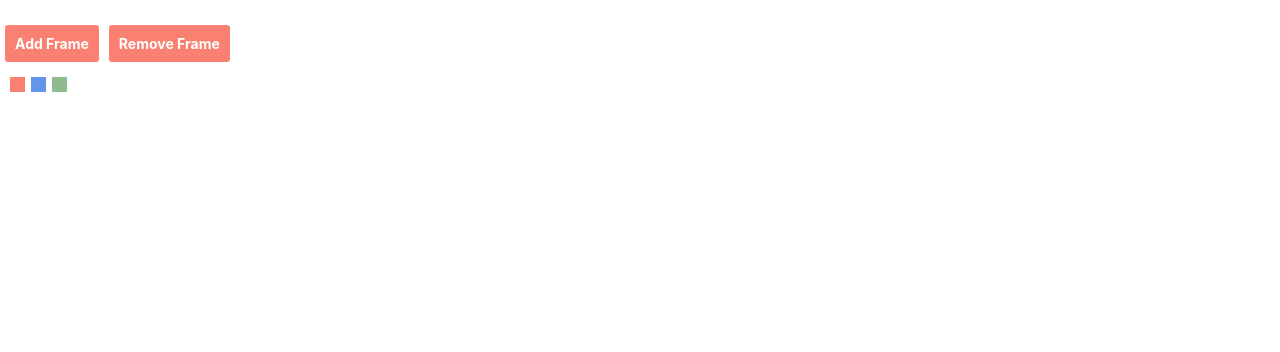
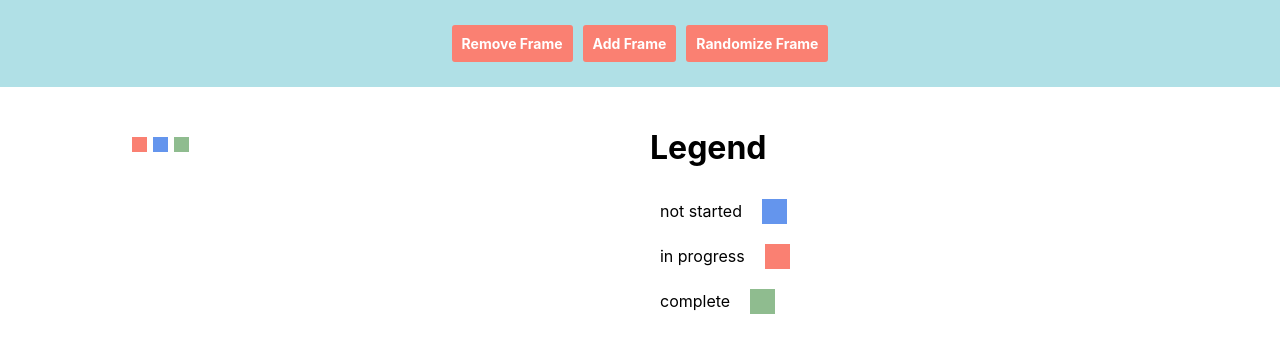
Before and after one commit to aidangannon/Aidan.FrameDancer, a React (Create React App) app: page / in a window 1280 px wide. Shown: the top 352 px of the page. Built offline with nearby package versions, Linux system fonts and the light colour scheme.

Commit message:
added navbar and legend

```diff
--- a/package.json
+++ b/package.json
@@ -45,6 +45,7 @@
     ]
   },
   "devDependencies": {
-    "@types/styled-components": "^5.1.15"
+    "@types/styled-components": "^5.1.15",
+    "react-bootstrap": "^1.6.4"
   }
 }
--- a/src/components/button.tsx
+++ b/src/components/button.tsx
@@ -13,13 +13,15 @@ const Button = styled.button`
   font-size: 14px;
   font-family: -apple-system, BlinkMacSystemFont, 'Segoe UI', 'Roboto', 'Oxygen', 'Ubuntu', 'Cantarell', 'Fira Sans', 'Droid Sans', 'Helvetica Neue', sans-serif;
   border-radius: 3px;
-  margin: 5px;`
+  margin: 5px;
+`
 
 // component that represents a button
-const GeneralButton = (props: {onClick: React.MouseEventHandler<HTMLButtonElement>, content: string}): JSX.Element =>{
+const GeneralButton = ({onClick, content}: {onClick: React.MouseEventHandler<HTMLButtonElement>, content: string}): JSX.Element =>{
     return(
-        <Button onClick={props.onClick}>
-            {props.content}
+        <Button
+            onClick={onClick}>
+            {content}
         </Button>
     );
 }
--- /dev/null
+++ b/src/components/frameLegend.tsx
@@ -0,0 +1,21 @@
+import React, {Fragment} from "react";
+import {FrameStatusEnum} from "../enums/frameStatusEnum";
+import FrameLegendItem from "./frameLegendItem";
+import styled from "styled-components";
+
+const Container = styled.div`
+  text-align: left;
+`;
+
+const FrameLegend = () =>{
+    return(
+        <Container>
+            <h1>Legend</h1>
+            <FrameLegendItem frameStatus={FrameStatusEnum.NotStarted}/>
+            <FrameLegendItem frameStatus={FrameStatusEnum.InProgress}/>
+            <FrameLegendItem frameStatus={FrameStatusEnum.Complete}/>
+        </Container>
+    );
+}
+
+export default FrameLegend;
--- /dev/null
+++ b/src/components/frameLegendItem.tsx
@@ -0,0 +1,32 @@
+import React, { Fragment } from "react";
+import {FrameStatusEnum} from "../enums/frameStatusEnum";
+import styled from "styled-components";
+import frameStatusToColorMapper from "./services/frameStatusToColorMapper";
+import frameStatusToNameParser from "./services/frameStatusToNameParser";
+
+const Frame = styled.div`
+  width: 25px;
+  height: 25px;
+  background-color: ${({frameStatus}: {frameStatus: FrameStatusEnum}) => frameStatusToColorMapper(frameStatus)};
+  display: inline-block;
+  vertical-align: middle;
+  margin: 10px;
+`;
+
+const Text = styled.p`
+  display: inline-block;
+  vertical-align: middle;
+  margin: 10px;
+  font-size: 16px;
+`;
+
+const FrameLegendItem = ({frameStatus}: {frameStatus: FrameStatusEnum}) =>{
+    return(
+        <div style={{alignContent: "inline"}}>
+            <Text>{frameStatusToNameParser(frameStatus)}</Text>
+            <Frame frameStatus={frameStatus}/>
+        </div>
+    );
+}
+
+export default FrameLegendItem;
--- a/src/components/frames.tsx
+++ b/src/components/frames.tsx
@@ -18,6 +18,7 @@ const StyledFrames = styled.div`
   grid-template-rows: repeat(auto-fit, 20px);
   grid-gap: 1px;
   grid-auto-rows: 20px;
+  margin-top: 20px;
 `;
 
 // component that represents a collection of frames
--- /dev/null
+++ b/src/components/navBar.tsx
@@ -0,0 +1,23 @@
+import styled from "styled-components";
+import React from "react";
+import RemoveFrame from "./removeFrame";
+import AddFrame from "./addFrame";
+import RandomizeFrame from "./randomizeFrame";
+
+const Bar = styled.div`
+  padding: 20px;
+  background-color: powderblue;
+  text-align: center;
+`;
+
+const NavBar = () =>{
+    return(
+        <Bar>
+            <RemoveFrame/>
+            <AddFrame/>
+            <RandomizeFrame/>
+        </Bar>
+    );
+}
+
+export default NavBar;
--- /dev/null
+++ b/src/components/randomizeFrame.tsx
@@ -0,0 +1,32 @@
+import React, {Fragment} from 'react';
+import {useFramesContext} from "../state/framesContext";
+import {FrameStatusEnum} from "../enums/frameStatusEnum";
+import {randomInt} from "crypto";
+import GeneralButton from "./button";
+
+// component that represents a button to add frame
+const RandomizeFrame = (): JSX.Element =>{
+    const framesContext = useFramesContext();
+    const getFrame = (x: number): FrameStatusEnum => {
+        switch (x) {
+            case 0:
+                return FrameStatusEnum.Complete
+            case 1:
+                return FrameStatusEnum.InProgress
+            case 2:
+                return FrameStatusEnum.NotStarted
+            default:
+                return FrameStatusEnum.Complete
+        }
+    }
+    return(
+        <GeneralButton
+            onClick={x => framesContext.updateFrame({
+                number: 0,
+                status: getFrame(Math.floor(Math.random() * 3))
+            })}
+            content={"Randomize Frame"}/>
+    );
+}
+
+export default RandomizeFrame;
--- a/src/index.tsx
+++ b/src/index.tsx
@@ -9,20 +9,19 @@ import AddFrame from "./components/addFrame";
 import ReactTooltip from "react-tooltip";
 import RenderPage from "./pages/renderPage";
 import RemoveFrame from "./components/removeFrame";
+import styled from "styled-components";
+import NavBar from "./components/navBar";
+import FrameLegend from "./components/frameLegend";
 
 ReactDOM.render(
     <FramesProvider>
+        <NavBar/>
         <RenderPage>
-            <div>
-
+            <div style={{gridColumn: 3, gridRow: 2}}>
+                <FrameLegend/>
             </div>
-            <div>
-                <AddFrame/>
-                <RemoveFrame></RemoveFrame>
+            <div style={{gridColumn: 2, gridRow: 2}}>
                 <Frames/>
-            </div>
-            <div>
-
             </div>
         </RenderPage>
     </FramesProvider>,
--- a/src/pages/renderPage.tsx
+++ b/src/pages/renderPage.tsx
@@ -3,7 +3,7 @@ import styled from "styled-components";
 
 const Container = styled.div`
   display: grid;
-  grid-template-columns: repeat(auto-fit, 8);
+  grid-template-columns: 1fr 5fr 5fr 1fr;
   grid-gap: 20px;
 `;
 
--- a/src/state/framesContext.tsx
+++ b/src/state/framesContext.tsx
@@ -6,13 +6,15 @@ import {Action, Action1Param} from "../delegates/action";
 interface FramesContext{
     frames: FrameDto[],
     addFrame: Action1Param<FrameDto>,
-    removeLastFrame: Action
+    removeLastFrame: Action,
+    updateFrame: Action1Param<FrameDto>
 }
 
 const FramesContext = createContext<FramesContext>({
     frames: [],
     addFrame: x => {},
-    removeLastFrame: () => {}
+    removeLastFrame: () => {},
+    updateFrame: x => {}
 });
 
 export const useFramesContext = (): FramesContext => useContext(FramesContext);
@@ -33,15 +35,16 @@ const FramesProvider = (props: {children: any}) =>{
         setFrames(currentFrames)
     }
     const updateFrame = (frame: FrameDto) => {
-        const foundFrame = frames.find(x => x.number === frame.number) as FrameDto
-        foundFrame.number = frame.number;
+        const foundFrame = frames[frames.length-1];
         foundFrame.status = frame.status;
+        setFrames([...frames.filter(x => x.number !== foundFrame.number),foundFrame]);
     }
     return(
         <FramesContext.Provider value={{
                 frames: frames,
                 addFrame: addFrame,
-                removeLastFrame: removeLastFrame
+                removeLastFrame: removeLastFrame,
+                updateFrame: updateFrame
             }}>
             {props.children}
         </FramesContext.Provider>
```
Also changed, not shown: 1 other file (tests, documents, lock files or other folders).
